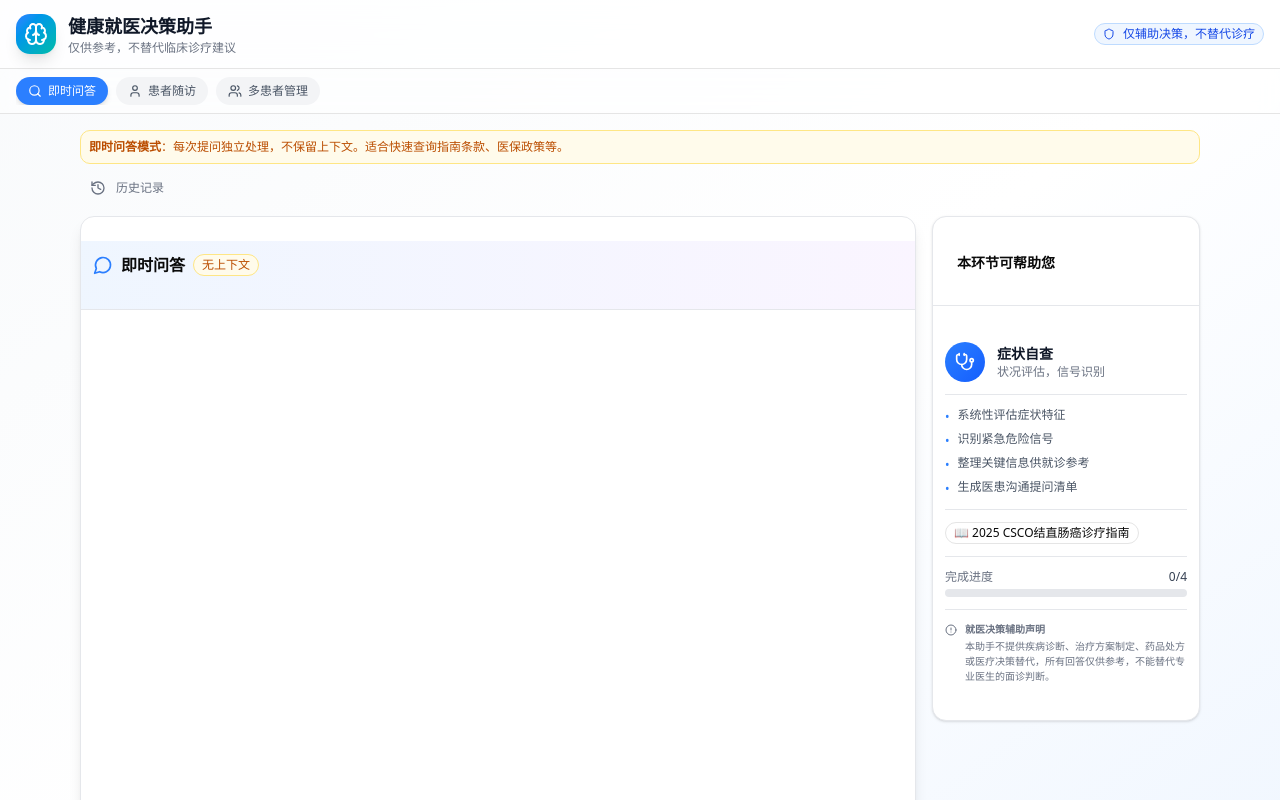
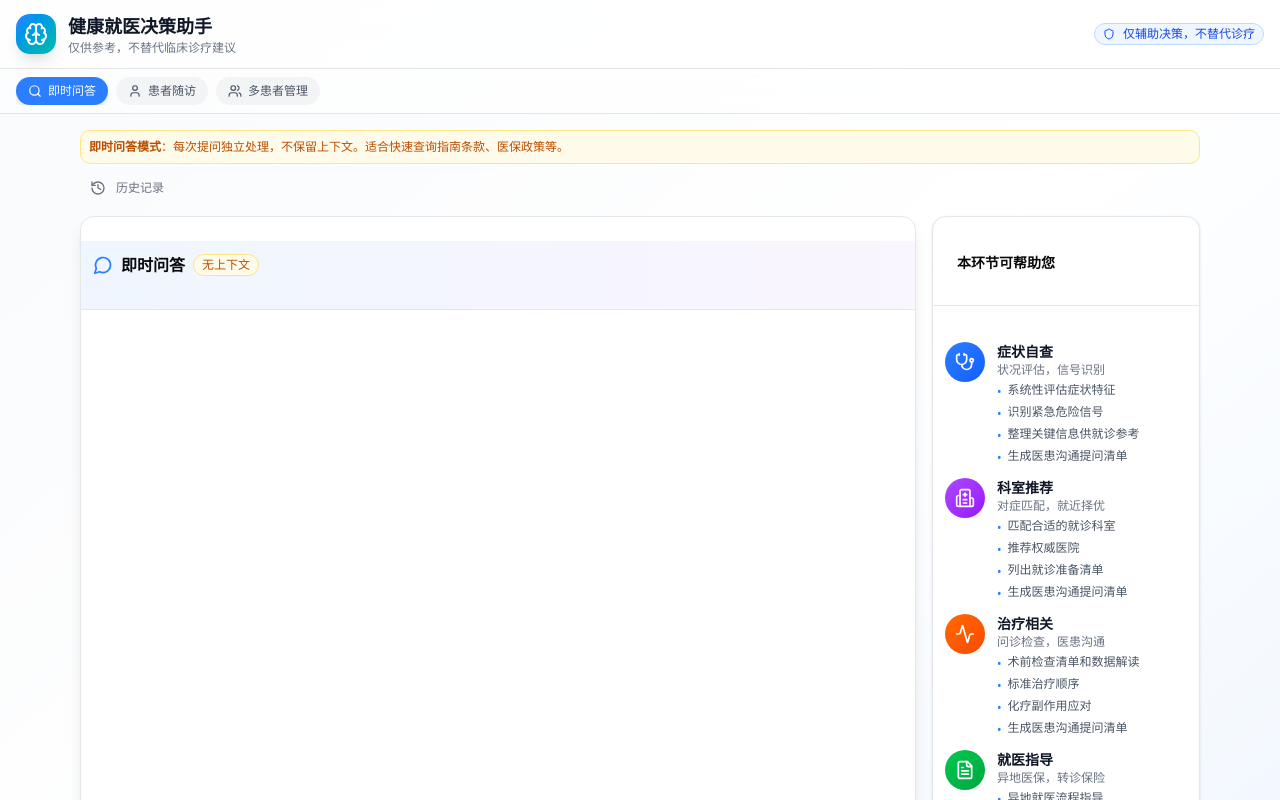
Before and after one commit to elsazhang181/tumor-decision-assistant, a Next.js app: page / in a window 1280 px wide. Shown: the top 800 px of the page. Built offline with nearby package versions, Linux system fonts and the light colour scheme.

Commit message:
feat: 优化即时问答模式侧边栏显示和 Markdown 排版样式

```diff
--- a/src/app/page.tsx
+++ b/src/app/page.tsx
@@ -2571,7 +2571,40 @@ export default function Home() {
           <div className="lg:hidden space-y-3">
             {/* 本环节可帮助您 */}
             <Card className="border-gray-200 dark:border-gray-700 bg-white dark:bg-slate-800">
-              <CardContent className="p-3 space-y-2">
+              <CardContent className="p-3 space-y-3">
+                {/* 即时问答模式：显示所有四个模块 */}
+                {chatMode === 'instant' ? (
+                  <div className="space-y-3">
+                    {STAGES.map((stage) => {
+                      const Icon = stage.icon;
+                      return (
+                        <div key={stage.id} className="flex items-start gap-2">
+                          <div className={`flex h-8 w-8 shrink-0 items-center justify-center rounded-full bg-gradient-to-br ${stage.color} text-white`}>
+                            <Icon className="h-4 w-4" />
+                          </div>
+                          <div className="flex-1 min-w-0">
+                            <h3 className="text-sm font-semibold text-gray-900 dark:text-white">
+                              {stage.title}
+                            </h3>
+                            <p className="text-xs text-gray-500 dark:text-gray-400 mb-1">
+                              {stage.description}
+                            </p>
+                            <ul className="space-y-1">
+                              {stage.features.map((feature, idx) => (
+                                <li key={idx} className="flex items-start gap-1.5 text-xs text-gray-600 dark:text-gray-300">
+                                  <span className="text-blue-500 mt-0.5">•</span>
+                                  <span>{feature}</span>
+                                </li>
+                              ))}
+                            </ul>
+                          </div>
+                        </div>
+                      );
+                    })}
+                  </div>
+                ) : (
+                  <>
+                    {/* 患者随访模式：显示当前环节 */}
                     <div className="flex items-center gap-2">
                       {currentStageInfo && (
                         <>
@@ -2599,6 +2632,8 @@ export default function Home() {
                         ))}
                       </ul>
                     </div>
+                  </>
+                )}
               </CardContent>
             </Card>
 
@@ -2623,7 +2658,39 @@ export default function Home() {
                 <CardTitle className="text-sm font-semibold">本环节可帮助您</CardTitle>
               </CardHeader>
               <CardContent className="p-3 space-y-3">
-                {/* 模块图标和描述 */}
+                {/* 即时问答模式：显示所有四个模块 */}
+                {chatMode === 'instant' ? (
+                  <div className="space-y-3">
+                    {STAGES.map((stage) => {
+                      const Icon = stage.icon;
+                      return (
+                        <div key={stage.id} className="flex items-start gap-3">
+                          <div className={`flex h-10 w-10 shrink-0 items-center justify-center rounded-full bg-gradient-to-br ${stage.color} text-white`}>
+                            <Icon className="h-5 w-5" />
+                          </div>
+                          <div className="flex-1 min-w-0">
+                            <h3 className="text-sm font-semibold text-gray-900 dark:text-white">
+                              {stage.title}
+                            </h3>
+                            <p className="text-xs text-gray-500 dark:text-gray-400 mb-1">
+                              {stage.description}
+                            </p>
+                            <ul className="space-y-1">
+                              {stage.features.map((feature, idx) => (
+                                <li key={idx} className="flex items-start gap-1.5 text-xs text-gray-600 dark:text-gray-300">
+                                  <span className="text-blue-500 mt-0.5">•</span>
+                                  <span>{feature}</span>
+                                </li>
+                              ))}
+                            </ul>
+                          </div>
+                        </div>
+                      );
+                    })}
+                  </div>
+                ) : (
+                  <>
+                    {/* 患者随访模式：显示当前环节 */}
                     <div className="flex items-center gap-3">
                       {currentStageInfo && (
                         <>
@@ -2653,6 +2720,8 @@ export default function Home() {
                         ))}
                       </ul>
                     </div>
+                  </>
+                )}
 
                 {/* 依据指南 */}
                 <div className="border-t border-gray-200 dark:border-gray-700 pt-3">
@@ -2663,7 +2732,8 @@ export default function Home() {
                   </div>
                 </div>
 
-                {/* 完成进度 */}
+                {/* 完成进度（仅患者随访模式显示） */}
+                {chatMode !== 'instant' && (
                   <div className="border-t border-gray-200 dark:border-gray-700 pt-3">
                     <div className="flex items-center justify-between mb-1">
                       <span className="text-xs text-gray-500">完成进度</span>
@@ -2678,6 +2748,7 @@ export default function Home() {
                       />
                     </div>
                   </div>
+                )}
 
                 {/* 免责声明 */}
                 <div className="border-t border-gray-200 dark:border-gray-700 pt-3">
```
Lines whose indentation alone changed are shown as unchanged.
